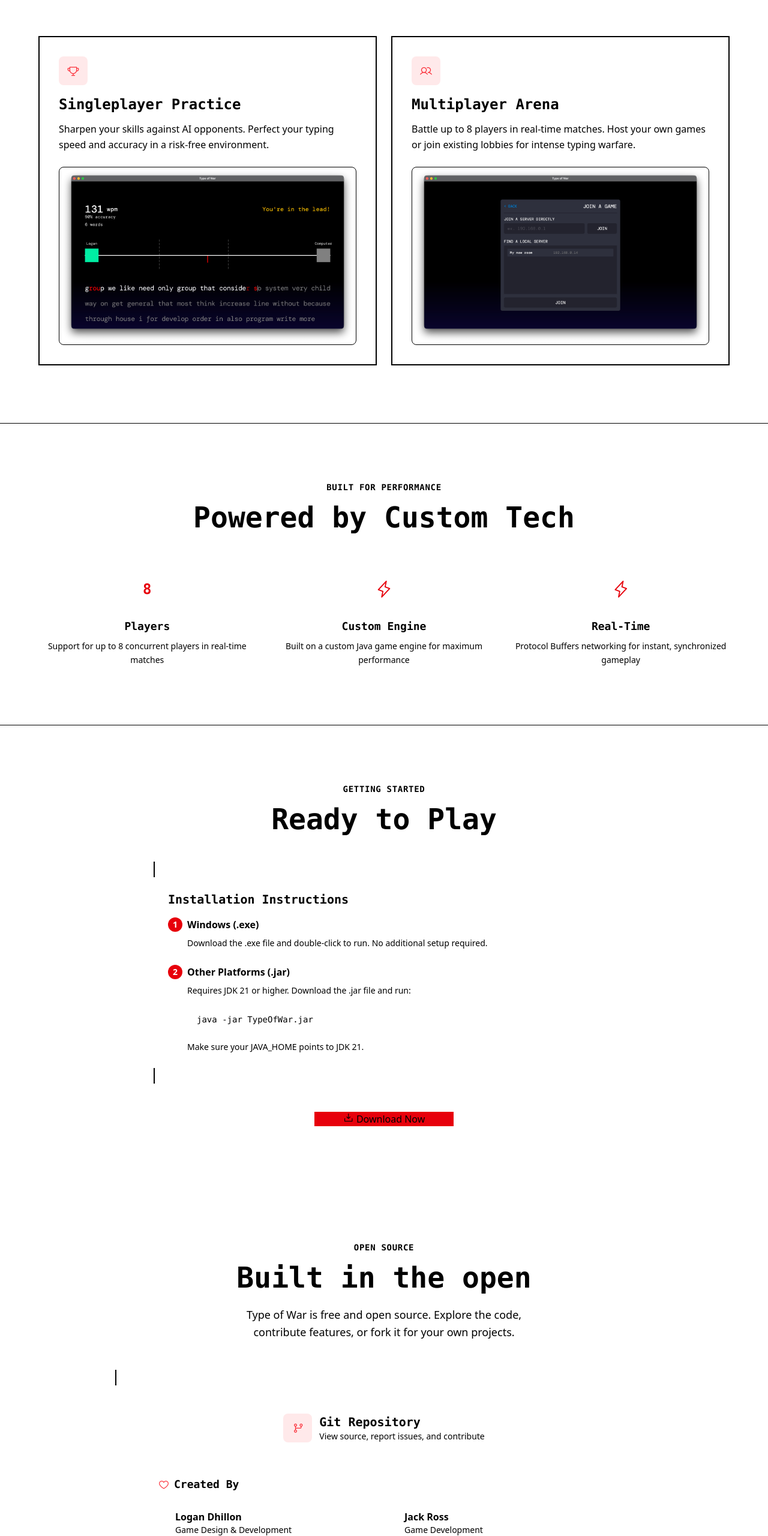
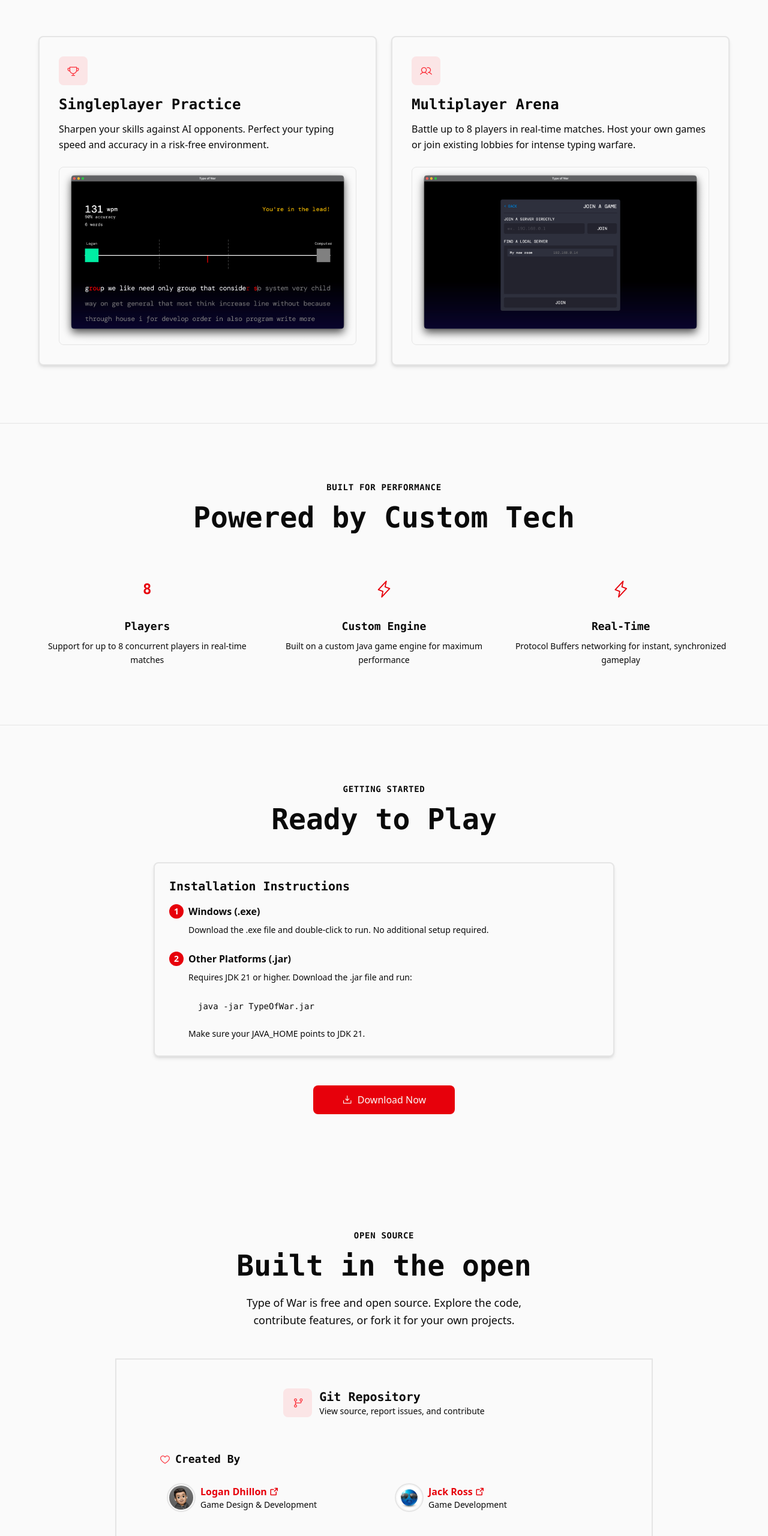
Before and after one commit to logandhillon/type-of-war, a website: page site/index.html in a window 1280 px wide. Shown: the part 913-3473 px from the top of the page at 60% size. Drawn offline with nearby package versions, Linux system fonts and the light colour scheme; files that its build step writes are made by us from their sources.

Commit message:
feat(www): update & create components

```diff
--- a/site/index.html
+++ b/site/index.html
@@ -19,7 +19,7 @@
   />
   <link rel="stylesheet"
         type="text/css"
-        href="https://cdn.jsdelivr.net/npm/@phosphor-icons/web@2.1.1/src/fill/style.css"
+        href="https://cdn.jsdelivr.net/npm/@phosphor-icons/web@2.1.1/src/bold/style.css"
   />
 </head>
 
@@ -29,7 +29,7 @@
     <div
       class="absolute inset-0 bg-[linear-gradient(rgba(255,255,255,0.06)_1px,transparent_1px),linear-gradient(90deg,rgba(255,255,255,0.06)_1px,transparent_1px)] bg-size-[64px_64px] pointer-events-none"></div>
 
-    <div class="relative">
+    <div class="relative" id="hero">
       <div class="container mx-auto px-4 pb-24 pt-16 md:pt-32">
         <div class="mx-auto max-w-4xl text-center flex flex-col items-center gap-6">
           <img src="./public/logo.png" alt="Type of War logo" width="192" height="80" class="mb-6"/>
@@ -48,40 +48,40 @@
           <div class="flex flex-col items-center gap-4 sm:flex-row sm:justify-center">
             <!--                        "platform === "windows" ? (-->
             <!--                        <>-->
-            <!--                        <Button-->
+            <!--                        <button-->
             <!--                                size="lg"-->
             <!--                                class="gap-2 bg-red-600 px-8 text-base hover:bg-red-700"-->
             <!--                        >-->
             <!--                            <Download class="size-5"/>-->
             <!--                            Download for Windows (.exe)-->
-            <!--                        </Button>-->
-            <!--                        <Button-->
+            <!--                        </button>-->
+            <!--                        <button-->
             <!--                                size="lg"-->
             <!--                                variant="bordered"-->
             <!--                                class="gap-2 border-gray-700 bg-transparent px-8 text-base text-white hover:bg-gray-900 hover:text-white"-->
             <!--                        >-->
             <!--                            <Download class="size-5"/>-->
             <!--                            Download JAR (Other)-->
-            <!--                        </Button>-->
+            <!--                        </button>-->
             <!--                    </-->
             <!--                    >-->
             <!--                    ) : (-->
             <!--                    <>-->
-            <!--                    <Button-->
+            <!--                    <button-->
             <!--                            size="lg"-->
             <!--                            class="gap-2 bg-red-600 px-8 text-base hover:bg-red-700"-->
             <!--                    >-->
             <!--                        <Download class="size-5"/>-->
             <!--                        Download JAR-->
-            <!--                    </Button>-->
-            <!--                    <Button-->
+            <!--                    </button>-->
+            <!--                    <button-->
             <!--                            size="lg"-->
             <!--                            variant="bordered"-->
             <!--                            class="gap-2 border-gray-700 bg-transparent px-8 text-base text-white hover:bg-gray-900 hover:text-white"-->
             <!--                    >-->
             <!--                        <Download class="size-5"/>-->
             <!--                        Windows (.exe)-->
-            <!--                    </Button>-->
+            <!--                    </button>-->
             <!--                </-->
             <!--                >-->
             <!--                )"-->
@@ -108,8 +108,8 @@
       </h2>
 
       <div class="grid gap-6 md:grid-cols-2">
-        <Card
-          class="group relative overflow-hidden border-2 border-border bg-card transition-all hover:border-red-500/50">
+        <div
+          class="card group relative overflow-hidden border-2 border-border bg-card transition-all hover:border-red-500/50">
           <div
             class="absolute inset-0 bg-linear-to-br from-red-500/5 to-transparent opacity-0 transition-opacity group-hover:opacity-100"></div>
           <div class="relative p-8">
@@ -131,10 +131,10 @@
               height="300"
             />
           </div>
-        </Card>
+        </div>
 
-        <Card
-          class="group relative overflow-hidden border-2 border-border bg-card transition-all hover:border-red-500/50">
+        <div
+          class="card group relative overflow-hidden border-2 border-border bg-card transition-all hover:border-red-500/50">
           <div
             class="absolute inset-0 bg-linear-to-br from-red-500/5 to-transparent opacity-0 transition-opacity group-hover:opacity-100"></div>
           <div class="relative p-8">
@@ -156,7 +156,7 @@
               height="300"
             />
           </div>
-        </Card>
+        </div>
       </div>
     </div>
   </div>
@@ -223,7 +223,7 @@
         Ready to Play
       </h2>
 
-      <Card class="overflow-hidden border-2 border-border">
+      <div class="card overflow-hidden border-2 border-border">
         <div class="bg-muted/50 p-6">
           <h3 class="mb-4 font-mono text-xl font-bold">
             Installation Instructions
@@ -266,16 +266,17 @@
             </div>
           </div>
         </div>
-      </Card>
+      </div>
 
       <div class="mt-12 text-center">
-        <Button
+        <a
           size="lg"
-          class="gap-2 bg-red-600 px-12 text-base hover:bg-red-700"
+          class="button gap-2 bg-red-600 px-12 text-base hover:bg-red-700 text-neutral-50"
+          href="#hero"
         >
           <i class="ph ph-download-simple text-lg"></i>
           Download Now
-        </Button>
+        </a>
       </div>
     </div>
   </div>
@@ -293,7 +294,7 @@
         features, or fork it for your own projects.
       </p>
 
-      <Card class="overflow-hidden border-2 border-border bg-card">
+      <div class="class overflow-hidden border-2 border-border bg-card">
         <div class="p-8 md:p-12">
           <div class="mb-8 flex items-center justify-center gap-3">
             <div class="flex size-12 items-center justify-center rounded-lg bg-red-500/10">
@@ -317,16 +318,18 @@
               </h4>
               <div class="grid gap-3 sm:grid-cols-2">
                 <div class="p-4 flex gap-3 items-center">
-                  <Avatar src="/memoji.jpg" isBordered></Avatar>
+                  <img class="avatar" src="./public/logandhillon_profile.jpg"
+                       alt="Profile picture of @logandhillon on GitHub"/>
                   <div>
-                    <HeroUILink
-                      class="font-semibold flex items-center gap-1"
+                    <a
+                      class="logandhillon-link font-semibold flex items-center gap-1"
                       href="https://logandhillon.com"
-                      underline="hover"
+                      target="_blank"
+                      rel="noopener noreferrer"
                     >
                       Logan Dhillon
                       <i class="ph-bold ph-arrow-square-out"></i>
-                    </HeroUILink>
+                    </a>
                     <p class="text-sm text-muted-foreground">
                       Game Design & Development
                     </p>
@@ -334,19 +337,17 @@
                 </div>
 
                 <div class="p-4 flex gap-3 items-center">
-                  <Avatar
-                    src="./public/RossJck_profile.jpg"
-                    isBordered></Avatar>
+                  <img class="avatar" src="./public/RossJck_profile.jpg" alt="Profile picture of @RossJck on GitHub"/>
                   <div>
-                    <HeroUILink
-                      class="font-semibold flex items-center gap-1"
+                    <a
+                      class="logandhillon-link font-semibold flex items-center gap-1"
                       href="https://github.com/RossJck"
-                      underline="hover"
-                      isExternal
+                      target="_blank"
+                      rel="noopener noreferrer"
                     >
                       Jack Ross
                       <i class="ph-bold ph-arrow-square-out"></i>
-                    </HeroUILink>
+                    </a>
                     <p class="text-sm text-muted-foreground">
                       Game Development
                     </p>
@@ -363,32 +364,30 @@
           </div>
 
           <div class="flex flex-col items-center gap-4 sm:flex-row sm:justify-center">
-            <Button
+            <a
               size="lg"
-              class="gap-2 bg-foreground px-8 text-base text-background hover:bg-foreground/90"
-              as="Link"
-              href="https://github.com/logandhillon./public"
+              class="button gap-2 px-8 bg-red-600 text-neutral-50"
+              href="https://github.com/logandhillon/type-of-war"
               target="_blank"
               rel="noopener noreferrer"
             >
               <i class="text-lg ph ph-github-logo"></i>
               View on GitHub
-            </Button>
+            </a>
 
-            <Button
+            <a
               size="lg"
-              variant="bordered"
-              class="gap-2 px-8 text-base bg-transparent"
-              as="Link"
-              href="https://github.com/logandhillon./public/issues"
+              class="button gap-2 px-8 bg-transparent border-2"
+              href="https://github.com/logandhillon/type-of-war/issues"
               target="_blank"
               rel="noopener noreferrer"
             >
-              Contribute
-            </Button>
+              Request a Change
+              <i class="text-lg ph ph-arrow-square-out"></i>
+            </a>
           </div>
         </div>
-      </Card>
+      </div>
     </div>
   </div>
 
--- a/site/package.json
+++ b/site/package.json
@@ -10,6 +10,7 @@
   },
   "devDependencies": {
     "@tailwindcss/cli": "^4.1.18",
-    "tailwindcss": "^4.1.18"
+    "tailwindcss": "^4.1.18",
+    "tw-animate-css": "^1.4.0"
   }
 }
--- a/site/source.css
+++ b/site/source.css
@@ -1 +1,34 @@
 @import "tailwindcss";
+@import "tw-animate-css";
+
+html {
+  scroll-behavior: smooth;
+}
+
+@layer components {
+  .card {
+    @apply flex flex-col h-auto text-neutral-950 box-border outline-solid outline-transparent data-[focus-visible=true]:z-10 data-[focus-visible=true]:outline-2 data-[focus-visible=true]:outline-offset-2 shadow-md rounded-lg motion-reduce:transition-none relative overflow-hidden border-2 border-neutral-200 bg-neutral-50 transition-all hover:border-red-500/50
+  }
+
+  .avatar {
+    @apply w-10 h-10 max-w-10 max-h-10 flex relative justify-center items-center box-border overflow-hidden align-middle z-0 outline-solid outline-transparent data-[focus-visible=true]:z-10 data-[focus-visible=true]:outline-2 data-[focus-visible=true]:outline-offset-2 rounded-full ring-2 ring-offset-neutral-50 ring-offset-2 ring-neutral-200;
+  }
+
+  .logandhillon-link {
+    @apply relative outline-solid outline-transparent data-[focus-visible=true]:z-10 data-[focus-visible=true]:outline-2 data-[focus-visible=true]:outline-offset-2 text-base text-red-600 hover:underline transition-opacity underline-offset-4 font-semibold flex items-center gap-1;
+  }
+
+  .button {
+    @apply z-0 relative inline-flex items-center justify-center box-border appearance-none select-none whitespace-nowrap font-normal subpixel-antialiased overflow-hidden transform-gpu data-[pressed=true]:scale-[0.97] cursor-pointer outline-solid outline-transparent data-[focus-visible=true]:z-10 data-[focus-visible=true]:outline-2 data-[focus-visible=true]:outline-offset-2 min-w-24 h-12 rounded-lg [&>svg]:max-w-8 motion-reduce:transition-none gap-2 px-8 text-base text-neutral-950;
+  }
+}
+
+@layer base {
+  * {
+    @apply border-neutral-200;
+  }
+
+  body {
+    @apply bg-neutral-50 text-neutral-950;
+  }
+}
```
Also changed, not shown: site/pnpm-lock.yaml, site/public/logandhillon_profile.jpg (added).
